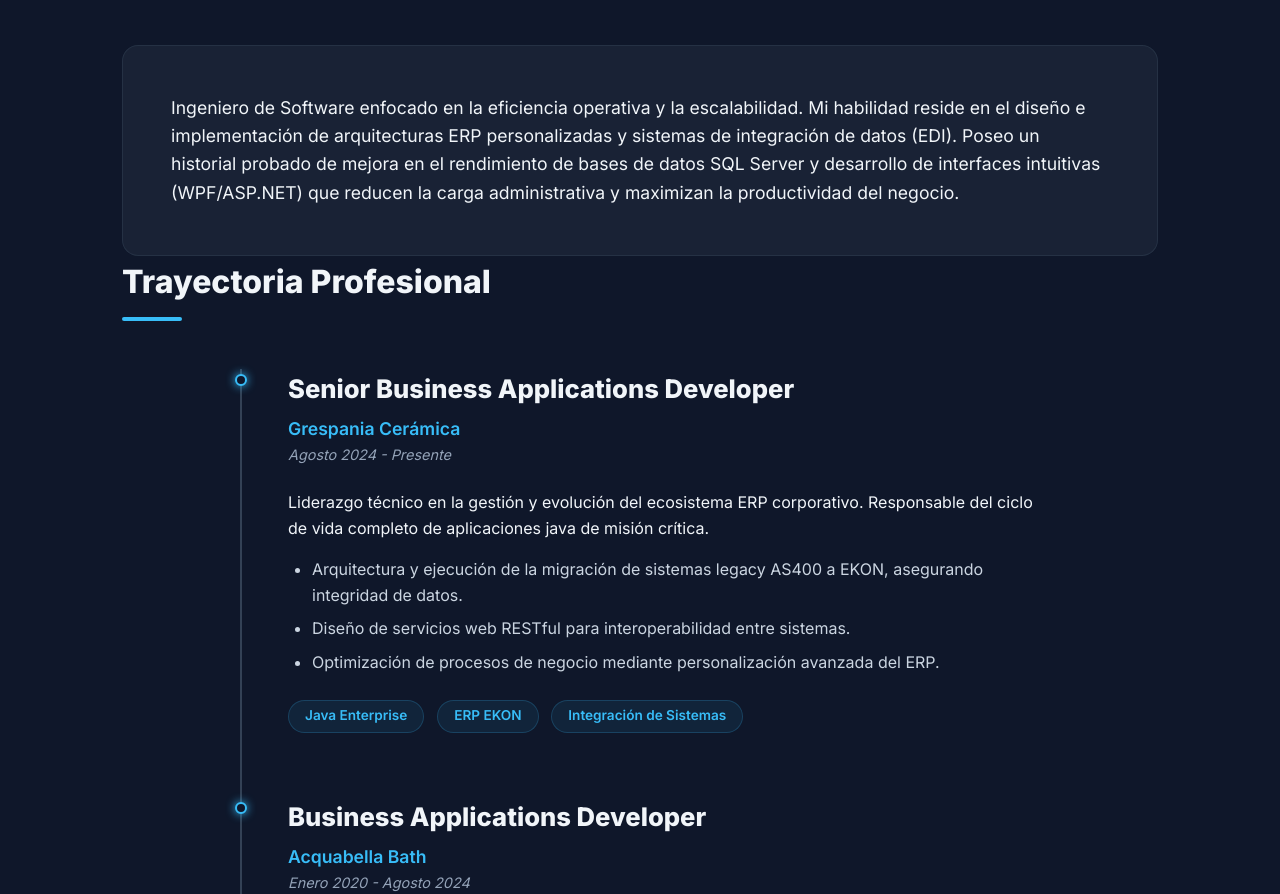
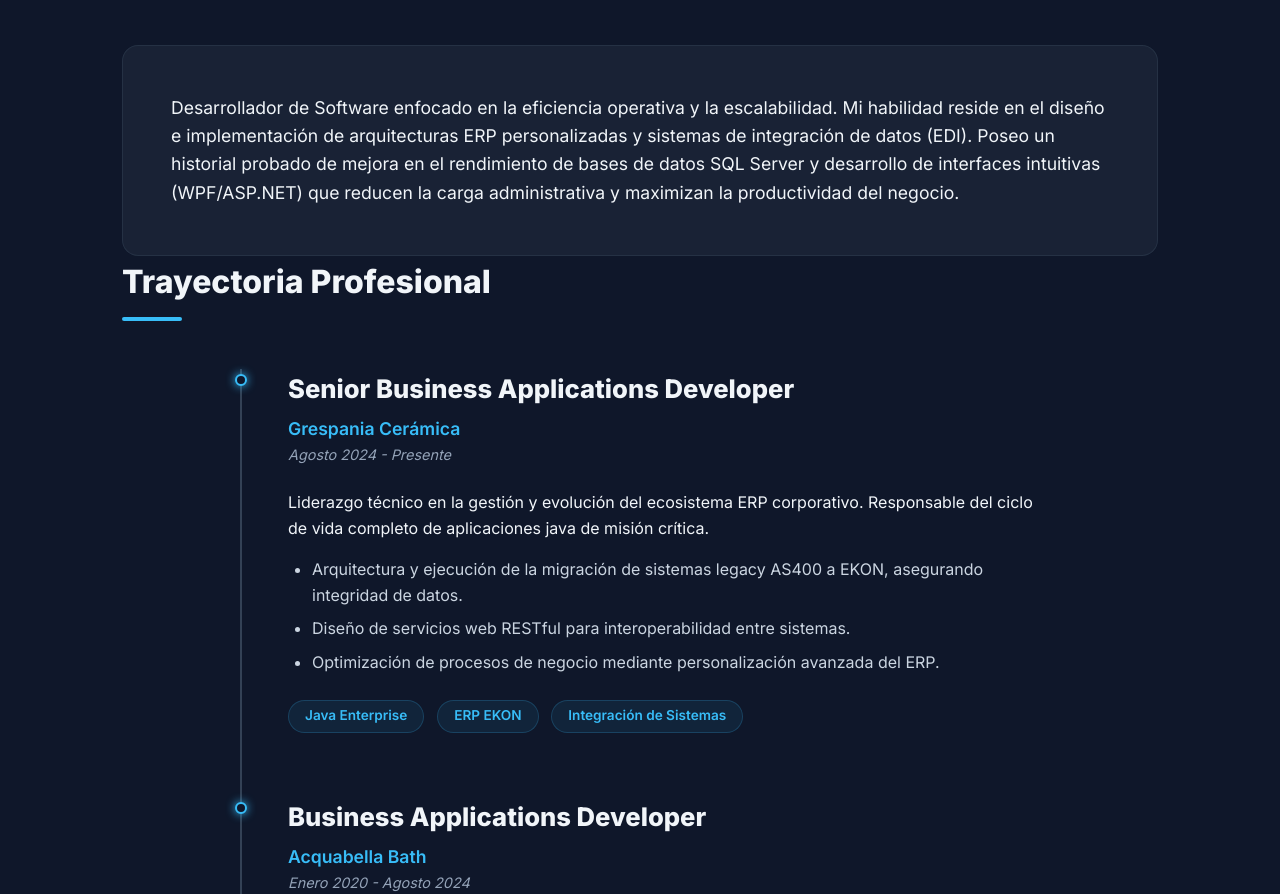
Before and after one commit to angelrb95/arb.dev, a plain HTML site: page index.html in a window 1280 px wide. Shown: the part 868-1762 px from the top of the page. Drawn offline with Linux system fonts and the light colour scheme.

Commit message:
Update index.html

```diff
--- a/index.html
+++ b/index.html
@@ -53,7 +53,7 @@
         <section id="about" class="container">
             <h2 class="section-title fade-in">Resumen </h2>
             <div class="about-card fade-in">
-                <p>Ingeniero de Software enfocado en la eficiencia operativa y la escalabilidad. Mi habilidad reside en
+                <p>Desarrollador de Software enfocado en la eficiencia operativa y la escalabilidad. Mi habilidad reside en
                     el diseño e implementación de arquitecturas ERP personalizadas y sistemas de integración de datos
                     (EDI). Poseo un historial probado de mejora en el rendimiento de bases de datos SQL Server y
                     desarrollo de interfaces intuitivas (WPF/ASP.NET) que reducen la carga administrativa y maximizan la
```
